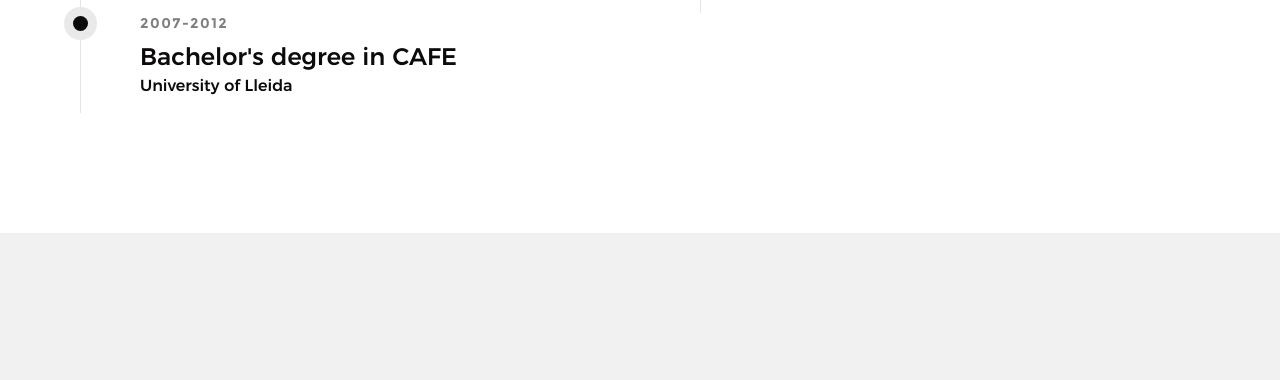
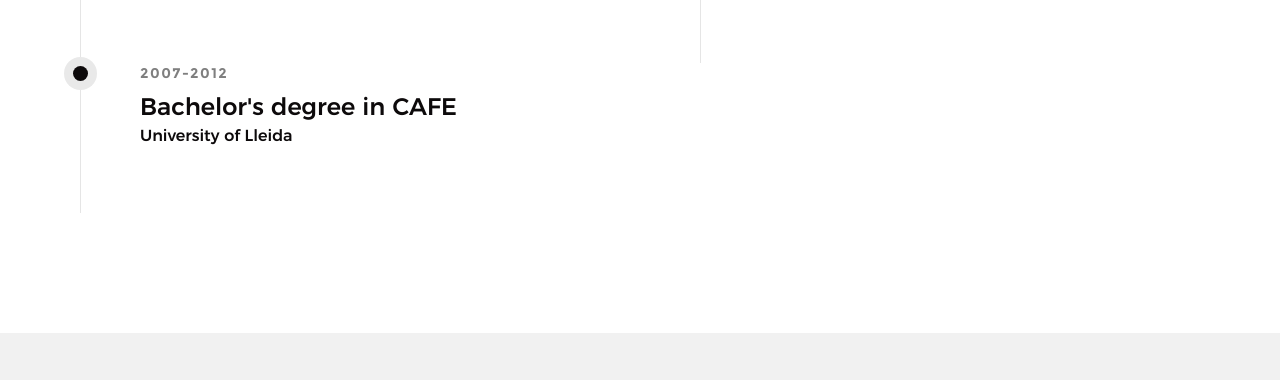
Before and after one commit to Jose-dola/Jose-dola.github.io, a plain HTML site: page index.html in a window 1280 px wide. Shown: the part 4221-4601 px from the top of the page. Drawn offline with Linux system fonts and the light colour scheme.

Commit message:
new changes

```diff
--- a/css/main.css
+++ b/css/main.css
@@ -2242,7 +2242,7 @@ html.no-csstransitions .home-content__main {
     padding-left: 8rem;
 /*    min-height: 28.8rem; */
 /* mis cosas */
-    min-height: 10rem;
+    min-height: 15rem;
 }
 
 .timeline__bullet {
```
